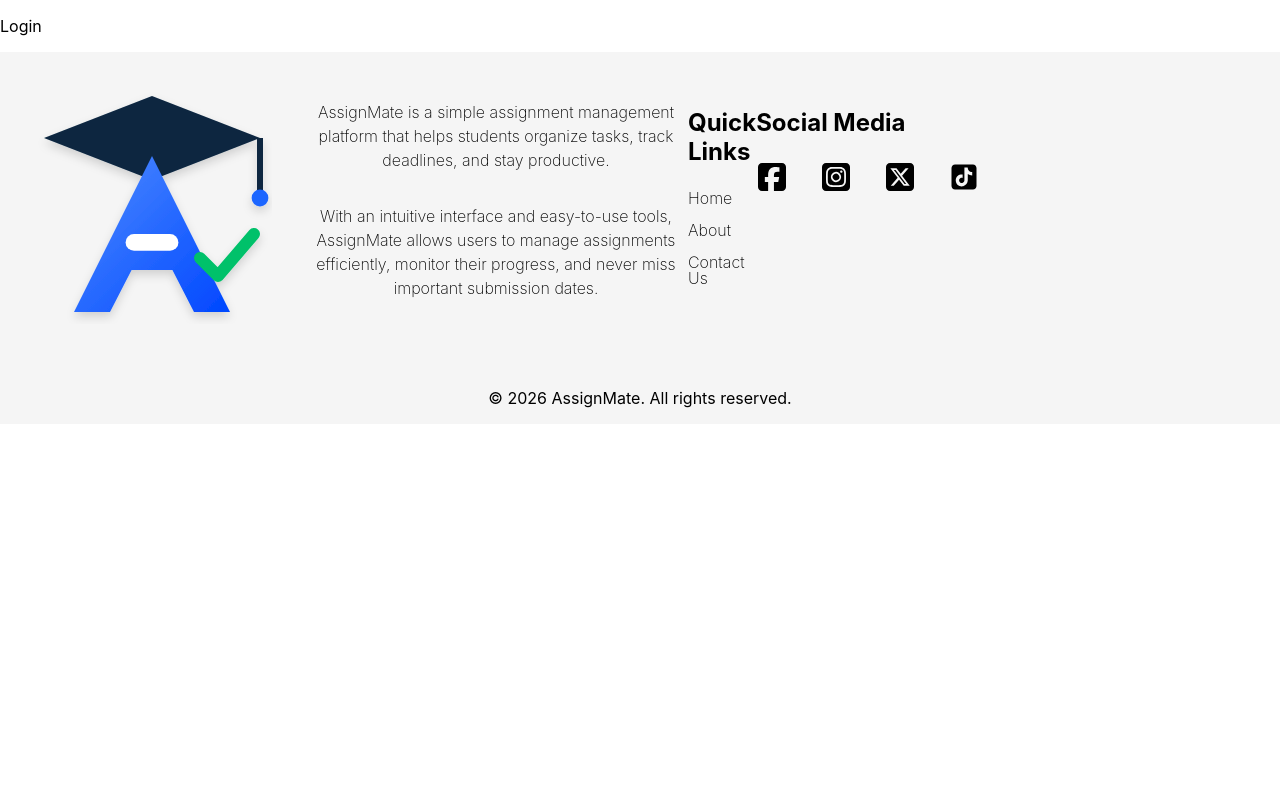
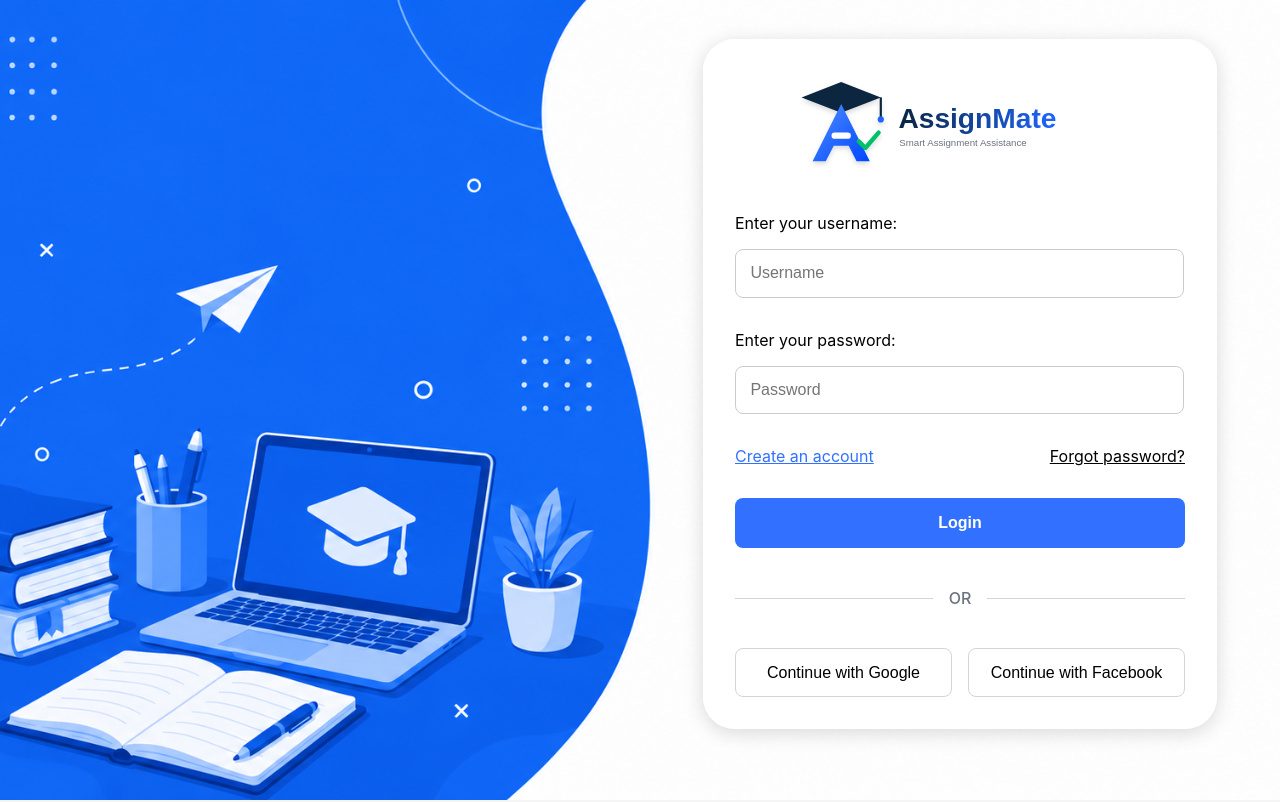
Before and after one commit to samrat-dotel/assign-mate, a React (Create React App) app: page /login in a window 1280 px wide. Shown: the top 802 px of the page. Built offline with nearby package versions, Linux system fonts and the light colour scheme.

Commit message:
add login page

```diff
--- a/src/components/footer/Footer.jsx
+++ b/src/components/footer/Footer.jsx
@@ -11,17 +11,11 @@
 const Footer = () => {
   const navigate = useNavigate();
 
-  const gotoHome = () => {
-    navigate("/");
-  };
+  const gotoHome = () => navigate("/");
 
-  const gotoAbout = () => {
-    navigate("/about");
-  };
+  const gotoAbout = () => navigate("/about");
 
-  const gotoContact = () => {
-    navigate("/contact");
-  };
+  const gotoContact = () => navigate("/contact");
 
   return (
     <main className={styles.hero}>
--- a/src/components/navbar/Navbar.jsx
+++ b/src/components/navbar/Navbar.jsx
@@ -5,23 +5,16 @@
 const Navbar = () => {
   const navigate = useNavigate();
 
-  const gotoHome = () => {
-    navigate("/");
-  };
+  const gotoHome = () => navigate("/");
 
-  const gotoAbout = () => {
-    navigate("/about");
-  };
-  const gotoContact = () => {
-    navigate("/contact");
-  };
-  const gotoLogin = () => {
-    navigate("/login");
-  };
+  const gotoAbout = () => navigate("/about");
 
-  const gotoSignup = () => {
-    navigate("/signup");
-  };
+  const gotoContact = () => navigate("/contact");
+
+  const gotoLogin = () => navigate("/login");
+
+  const gotoSignup = () => navigate("/signup");
+
   return (
     <main className={styles.main}>
       <img
--- a/src/pages/login/Login.jsx
+++ b/src/pages/login/Login.jsx
@@ -1,7 +1,104 @@
-import React from "react";
+import React, { useState } from "react";
+import styles from "./Login.module.css";
+import { useNavigate } from "react-router-dom";
 
 const Login = () => {
-  return <p>Login</p>;
+  const [username, setUsername] = useState("");
+  const [password, setPassword] = useState("");
+
+  const navigate = useNavigate();
+
+  const gotoHome = () => navigate("/");
+
+  const gotoRegister = () => navigate("/signup");
+
+  const gotoForgotpassword = () => navigate("/forgetpassword");
+
+  const handleSubmit = (e) => {
+    e.preventDefault();
+
+    const loginData = {
+      username,
+      password,
+    };
+
+    console.log(JSON.stringify(loginData));
+
+    navigate("/dashboard");
+  };
+
+  return (
+    <main className={styles.main}>
+      <img
+        src="./images/assignment.png"
+        alt="_blank"
+        className={styles.coverImage}
+      />
+
+      <div className={styles.container}>
+        <div className={styles.box}></div>
+
+        <form className={styles.form} onSubmit={handleSubmit}>
+          <img
+            src="./images/logo.svg"
+            alt="_blank"
+            onClick={gotoHome}
+            className={styles.logo}
+          />
+
+          <div className={styles.fields}>
+            <p>Enter your username:</p>
+            <input
+              type="text"
+              value={username}
+              onChange={(e) => setUsername(e.target.value)}
+              placeholder="Username"
+              required
+            />
+          </div>
+
+          <div className={styles.fields}>
+            <p>Enter your password:</p>
+            <input
+              type="password"
+              value={password}
+              onChange={(e) => setPassword(e.target.value)}
+              placeholder="Password"
+              required
+            />
+          </div>
+
+          <div className={styles.extraButtons}>
+            <p className={styles.text1} onClick={gotoRegister}>
+              Create an account
+            </p>
+
+            <p className={styles.text2} onClick={gotoForgotpassword}>
+              Forgot password?
+            </p>
+          </div>
+
+          <button type="submit" className={styles.loginButton}>
+            Login
+          </button>
+
+          <div className={styles.divider}>
+            <span>OR</span>
+          </div>
+
+          <div className={styles.socialButtons}>
+            <button type="button" className={styles.socialButton}>
+              Continue with Google
+            </button>
+
+            <button type="button" className={styles.socialButton}>
+              Continue with Facebook
+            </button>
+          </div>
+        </form>
+      </div>
+    </main>
+  );
 };
 
 export default Login;
--- a/src/pages/login/Login.module.css
+++ b/src/pages/login/Login.module.css
@@ -0,0 +1,136 @@
+.main {
+    height: 100vh;
+    position: relative;
+    overflow: hidden;
+}
+
+.coverImage {
+    position: absolute;
+    width: 100%;
+    height: 100%;
+    object-fit: cover;
+    z-index: -1;
+}
+
+.container {
+    height: 100%;
+    display: grid;
+    grid-template-columns: 1fr 1fr;
+    align-items: center;
+}
+
+.logo {
+    width: 22rem;
+    height: auto;
+    cursor: pointer;
+    display: block;
+    margin: 2rem auto 0 auto;
+}
+
+.fields {
+    margin-right: 2rem;
+}
+
+.form {
+    display: flex;
+    flex-direction: column;
+    flex: 1;
+    gap: 1rem;
+    width: 100%;
+    max-width: 450px;
+    margin: 0 auto 2rem auto;
+    padding: 0 2rem;
+    background: rgba(255, 255, 255, 0.9);
+    border-radius: 2rem;
+    box-shadow: 0 4px 20px rgba(0, 0, 0, 0.15);
+}
+
+.form input {
+    width: 100%;
+    padding: 0.9rem;
+    border: 1px solid #ccc;
+    border-radius: 8px;
+    font-size: 1rem;
+}
+
+.extraButtons {
+    display: flex;
+    justify-content: space-between;
+}
+
+.text1,
+.text2 {
+    text-decoration: underline;
+    cursor: pointer;
+}
+
+.text1 {
+    color: #3271ff;
+}
+
+.loginButton {
+    padding: 1rem;
+    border: none;
+    border-radius: 8px;
+
+    font-size: 1rem;
+    font-weight: 600;
+
+    cursor: pointer;
+
+    background-color: #3271ff;
+    color: white;
+
+    transition: 0.3s;
+}
+
+.loginButton:hover {
+    transform: translateY(-2px);
+}
+
+.socialButtons {
+    display: flex;
+    gap: 1rem;
+    margin-bottom: 2rem;
+}
+
+.socialButton {
+    width: 100%;
+    padding: 0.9rem;
+
+    border: 1px solid #d1d5db;
+    border-radius: 8px;
+
+    background-color: white;
+    cursor: pointer;
+
+    font-size: 1rem;
+    font-weight: 500;
+
+    transition: 0.3s;
+}
+
+.socialButton:hover {
+    transform: translateY(-2px);
+    box-shadow: 0 2px 10px rgba(0, 0, 0, 0.1);
+}
+
+.divider {
+    display: flex;
+    align-items: center;
+    margin: 1.5rem 0;
+}
+
+.divider::before,
+.divider::after {
+    content: "";
+    flex: 1;
+    height: 1px;
+    background-color: #d1d5db;
+}
+
+.divider span {
+    padding: 0 1rem;
+    color: #6b7280;
+    font-weight: 500;
+}
```
Also changed, not shown: public/images/assignment.png (added), public/images/assignment.webp (added).
